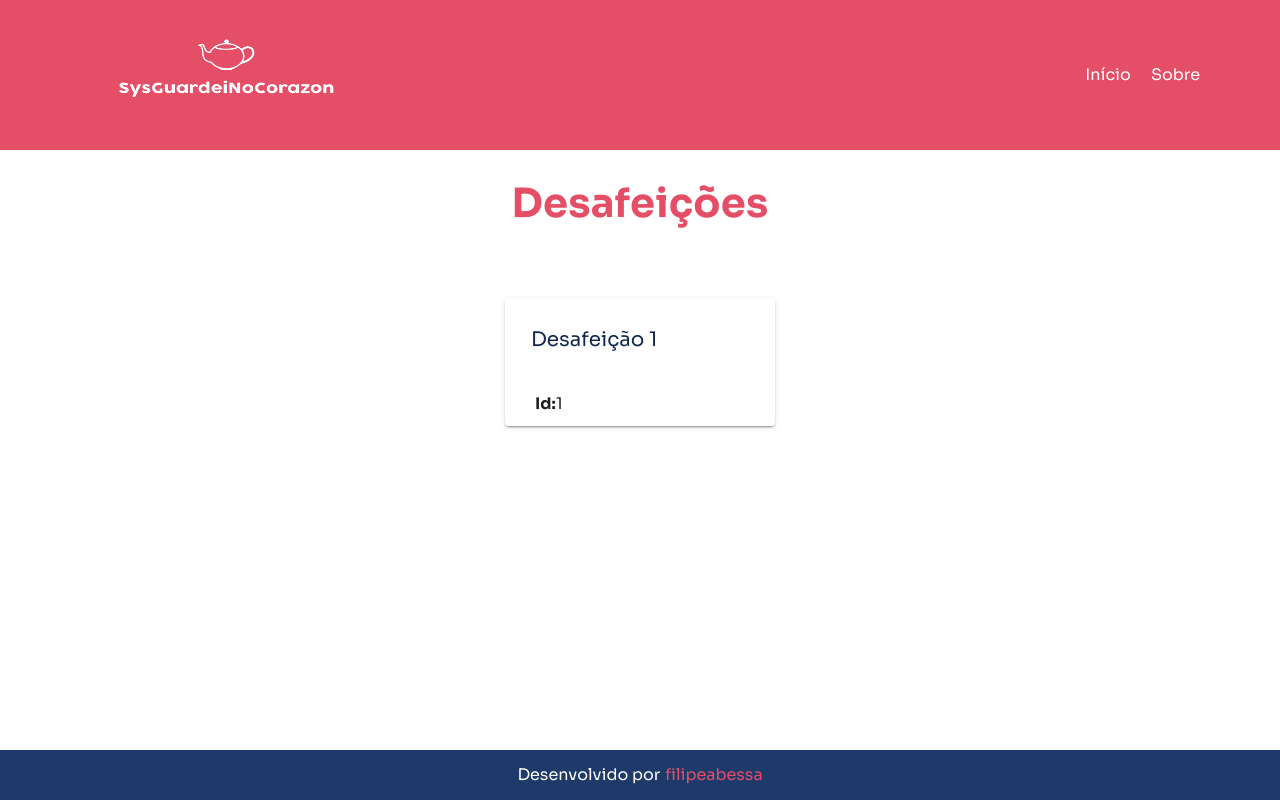
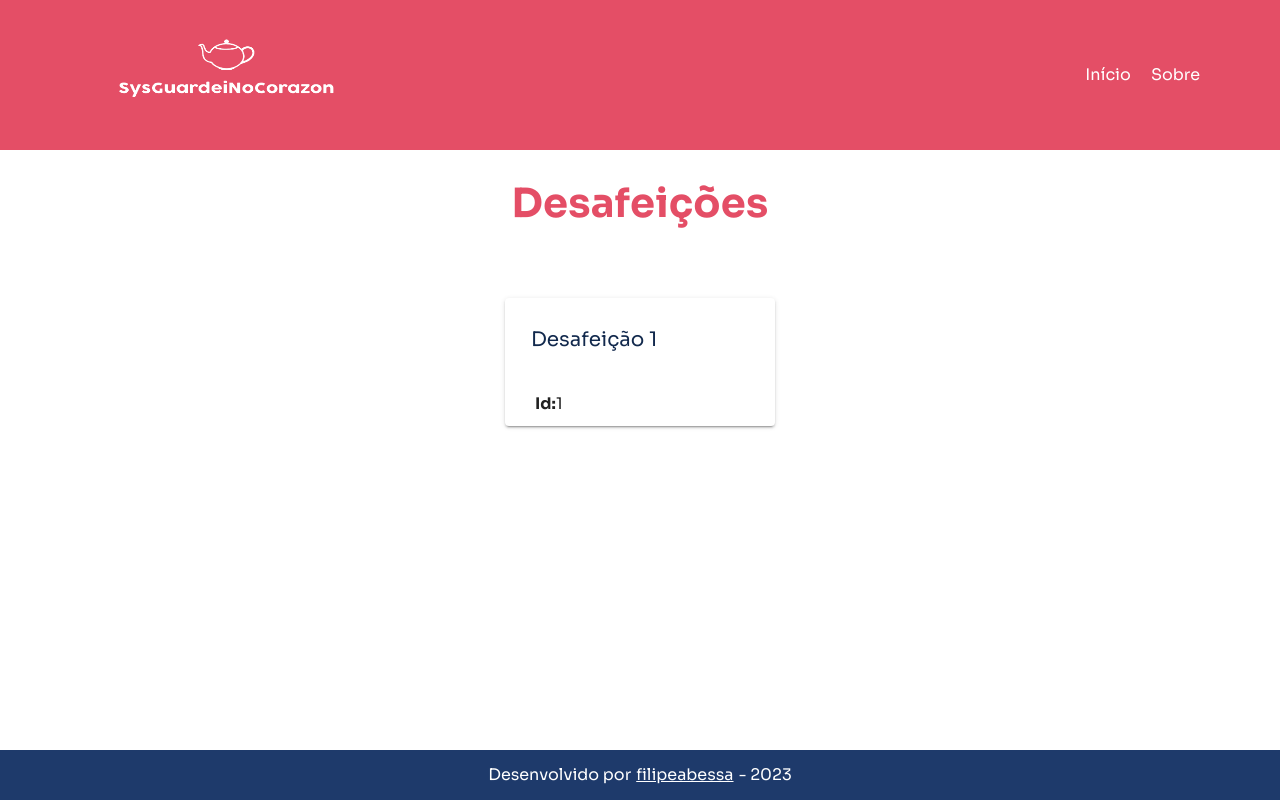
Before and after one commit to filipeabessa/SysGuardeiNoCorazonFrontend, a Next.js app: page / in a window 1280 px wide. Built offline with nearby package versions, Linux system fonts and the light colour scheme.

Commit message:
fix(footer): fix link to github profile

```diff
--- a/src/layouts/BaseLayout/index.tsx
+++ b/src/layouts/BaseLayout/index.tsx
@@ -69,7 +69,17 @@ const BaseLayout: FC<BaseLayoutProps> = ({ children, title }) => {
             gap: '5px',
           }}
         >
-          Desenvolvido por <Link href="github.com/land2land">filipeabessa</Link>
+          Desenvolvido por
+          <a
+            href="github.com/filipeabessa"
+            target="_blank"
+            style={{
+              color: 'inherit',
+            }}
+          >
+            filipeabessa
+          </a>
+          - 2023
         </Typography>
       </Box>
     </Box>
```
